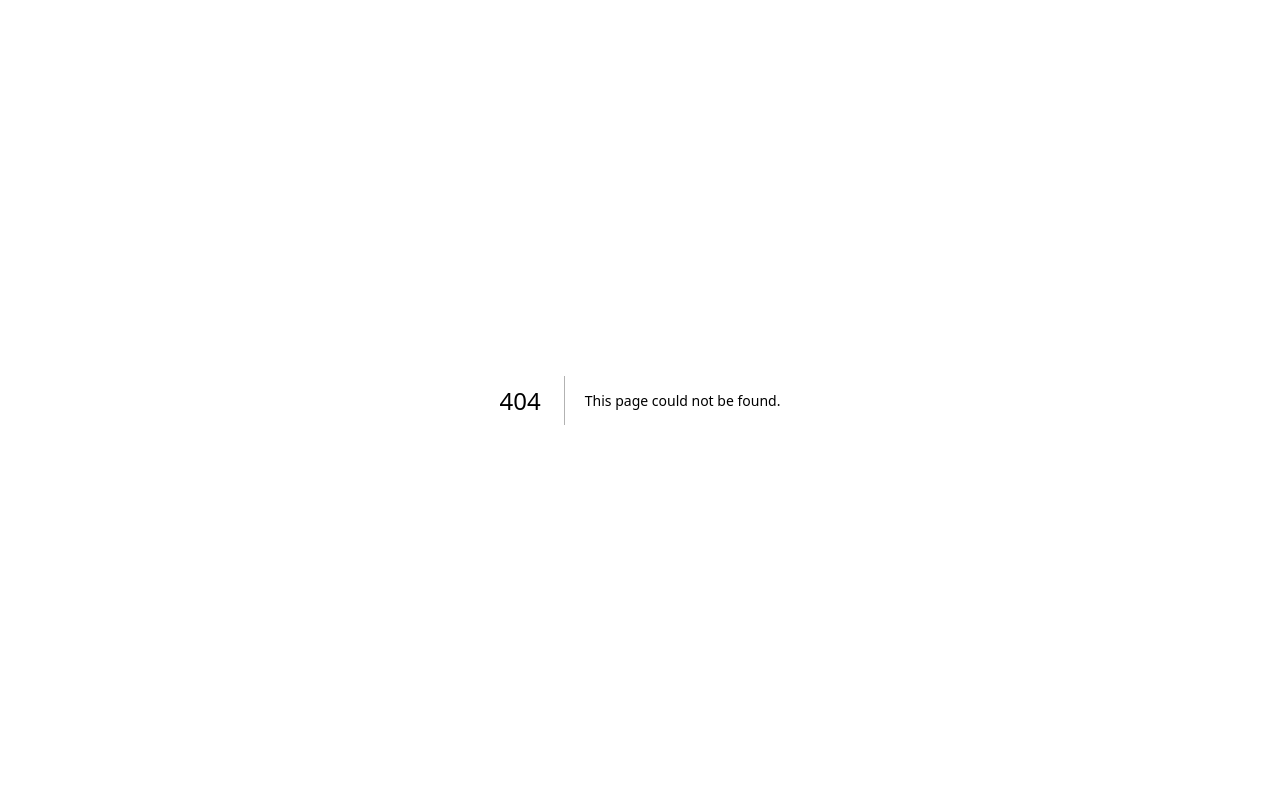
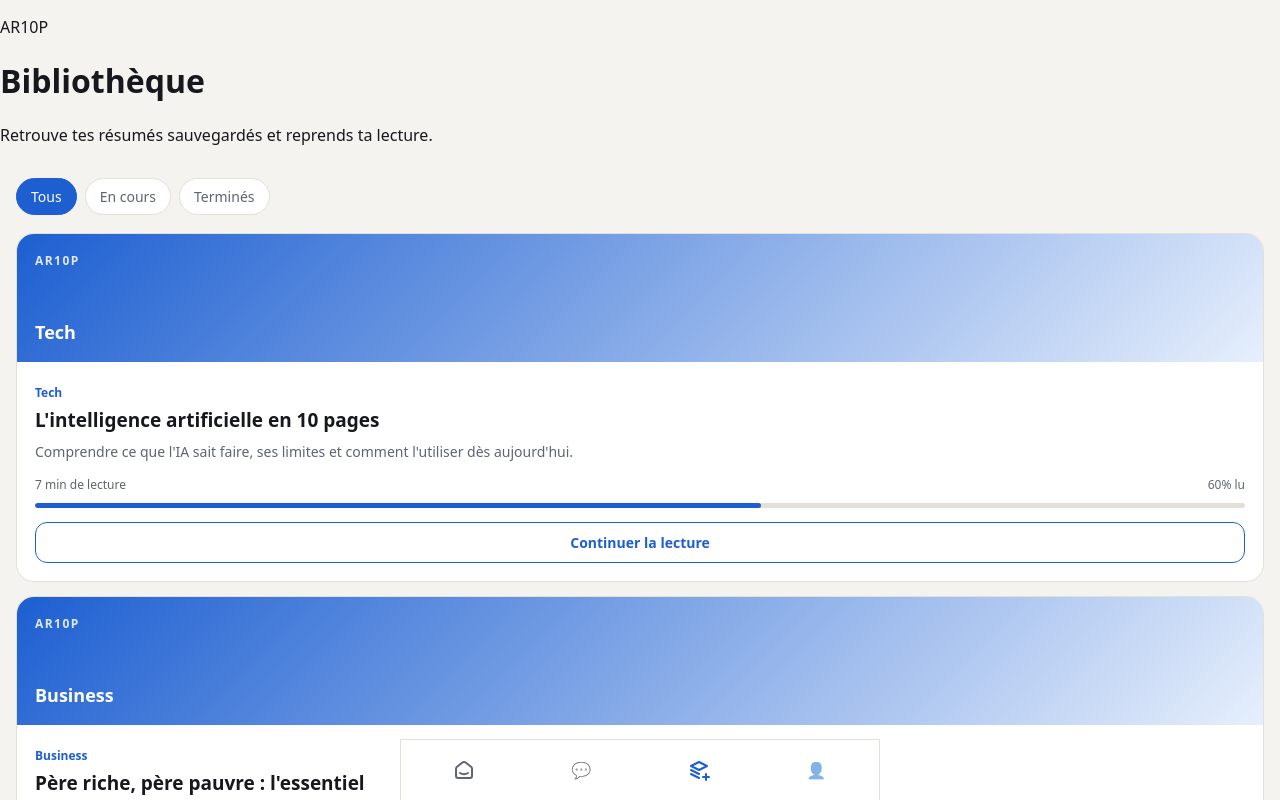
Before and after one commit to Malalatina586/AR10P, a Next.js app: page /bibliotheque in a window 1280 px wide. Before the commit this address had no page. Shown: the top 800 px of the page. Built offline with nearby package versions, Linux system fonts and the light colour scheme.

Commit message:
feat: add AR10P V0.1.6 library

```diff
--- /dev/null
+++ b/src/app/bibliotheque/page.tsx
@@ -0,0 +1,5 @@
+import Library from "@/components/Library";
+
+export default function BibliothequePage() {
+  return <Library />;
+}
--- a/src/app/globals.css
+++ b/src/app/globals.css
@@ -99,3 +99,26 @@ button:disabled{cursor:default}
 .about-foot{font-size:13px;margin-top:32px}
 
 @media(min-width:481px){body{background:var(--bg)}}
+
+/* Bibliothèque */
+.library{padding:8px 16px 100px}
+.library-filters{display:flex;gap:8px;overflow-x:auto;padding:8px 0 18px;scrollbar-width:none}
+.library-filters::-webkit-scrollbar{display:none}
+.library-filter{border:1px solid var(--line);background:var(--surface);color:var(--muted);border-radius:999px;padding:8px 14px;font-size:14px;white-space:nowrap}
+.library-filter.active{background:var(--blue);border-color:var(--blue);color:#fff}
+.library-list{display:grid;gap:14px}
+.library-card{border:1px solid var(--line);border-radius:18px;background:var(--surface);overflow:hidden}
+.library-card-content{padding:18px}
+.library-category{display:inline-block;font-size:12px;font-weight:700;color:var(--blue);margin-bottom:8px}
+.library-card h2{font-size:19px;line-height:1.25;margin:0 0 8px}
+.library-card p{color:var(--muted);font-size:14px;line-height:1.5;margin:0 0 14px}
+.library-meta{display:flex;justify-content:space-between;gap:12px;color:var(--muted);font-size:12px;margin-bottom:10px}
+.library-progress{height:5px;background:var(--line);border-radius:999px;overflow:hidden;margin-bottom:14px}
+.library-progress span{display:block;height:100%;background:var(--blue);border-radius:999px}
+.library-action{width:100%;border:1px solid var(--blue);background:transparent;color:var(--blue);border-radius:12px;padding:10px 14px;font-size:14px;font-weight:700}
+.library-action:hover{background:var(--blue);color:#fff}
+
+.library-cover{min-height:128px;padding:18px;display:flex;flex-direction:column;justify-content:space-between;background:linear-gradient(135deg,var(--blue),var(--accent-bg));color:#fff}
+.library-cover span{font-size:12px;font-weight:800;letter-spacing:.12em;opacity:.85}
+.library-cover strong{font-size:18px;line-height:1.2;max-width:85%}
+.library-card-content{padding:18px}
--- a/src/components/Feed.tsx
+++ b/src/components/Feed.tsx
@@ -56,7 +56,7 @@ export default function Feed() {
       <nav className="tabbar" aria-label="Navigation principale">
         <button className="tab active" aria-current="page" aria-label="Fil"><IconSmartHome /></button>
         <button className="tab" disabled title="Bientôt" aria-label="Messages (bientôt)"><IconMessages size={24} /></button>
-        <button className="tab" disabled title="Bientôt — nécessite un compte" aria-label="Bibliothèque (bientôt)"><IconStackPlus /></button>
+        <a className="tab" href="/bibliotheque" aria-label="Bibliothèque"><IconStackPlus /></a>
         <button className="tab" disabled title="Bientôt — nécessite un compte" aria-label="Profil (bientôt)"><IconUserTabler size={24} /></button>
       </nav>
     </div>
--- /dev/null
+++ b/src/components/Library.tsx
@@ -0,0 +1,133 @@
+"use client";
+
+import { useMemo, useState } from "react";
+import { FEED, LIBRARY, type LibraryStatus } from "@/lib/mock-data";
+import { IconSmartHome, IconStackPlus } from "./Icons";
+
+type Filter = "all" | LibraryStatus;
+
+const FILTERS: { id: Filter; label: string }[] = [
+  { id: "all", label: "Tous" },
+  { id: "in-progress", label: "En cours" },
+  { id: "completed", label: "Terminés" },
+];
+
+export default function Library() {
+  const [filter, setFilter] = useState<Filter>("all");
+
+  const items = useMemo(() => {
+    return LIBRARY
+      .filter((entry) => filter === "all" || entry.status === filter)
+      .map((entry) => ({
+        ...entry,
+        summary: FEED.find((item) => item.id === entry.summaryId),
+      }))
+      .filter((entry) => entry.summary);
+  }, [filter]);
+
+  return (
+    <div className="app-shell">
+      <header className="topbar">
+        <div>
+          <p className="eyebrow">AR10P</p>
+          <h1>Bibliothèque</h1>
+          <p>Retrouve tes résumés sauvegardés et reprends ta lecture.</p>
+        </div>
+      </header>
+
+      <main className="library">
+        <div className="library-filters" aria-label="Filtrer la bibliothèque">
+          {FILTERS.map((item) => (
+            <button
+              key={item.id}
+              className={`library-filter ${filter === item.id ? "active" : ""}`}
+              onClick={() => setFilter(item.id)}
+            >
+              {item.label}
+            </button>
+          ))}
+        </div>
+
+        <section className="library-list" aria-label="Résumés enregistrés">
+          {items.map(({ summaryId, status, progress, summary }) => {
+            if (!summary || summary.type !== "summary") return null;
+
+            return (
+              <article className="library-card" key={summaryId}>
+                <div className={`library-cover library-cover-${summary.category.toLowerCase().replace(/[^a-z0-9]+/g, "-")}`}><span>AR10P</span><strong>{summary.category}</strong></div>
+                <div className="library-card-content">
+                  <span className="library-category">{summary.category}</span>
+
+                  <h2>{summary.title}</h2>
+
+                  <p>{summary.description}</p>
+
+                  <div className="library-meta">
+                    <span>{summary.readingMinutes} min de lecture</span>
+                    <span>
+                      {status === "completed"
+                        ? "Terminé"
+                        : status === "in-progress"
+                          ? `${progress}% lu`
+                          : "À lire"}
+                    </span>
+                  </div>
+
+                  {status === "in-progress" && (
+                    <div
+                      className="library-progress"
+                      aria-label={`${progress}% lu`}
+                    >
+                      <span style={{ width: `${progress}%` }} />
+                    </div>
+                  )}
+
+                  <button className="library-action">
+                    {status === "completed"
+                      ? "Relire"
+                      : status === "in-progress"
+                        ? "Continuer la lecture"
+                        : "Commencer"}
+                  </button>
+                </div>
+              </article>
+            );
+          })}
+        </section>
+
+        {items.length === 0 && (
+          <p className="empty">Aucun résumé dans cette catégorie.</p>
+        )}
+      </main>
+
+      <nav className="tabbar" aria-label="Navigation principale">
+        <a className="tab" href="/" aria-label="Fil">
+          <IconSmartHome />
+        </a>
+        <button
+          className="tab"
+          disabled
+          title="Bientôt"
+          aria-label="Messages (bientôt)"
+        >
+          <span aria-hidden="true">💬</span>
+        </button>
+        <button
+          className="tab active"
+          aria-current="page"
+          aria-label="Bibliothèque"
+        >
+          <IconStackPlus />
+        </button>
+        <button
+          className="tab"
+          disabled
+          title="Bientôt — nécessite un compte"
+          aria-label="Profil (bientôt)"
+        >
+          <span aria-hidden="true">👤</span>
+        </button>
+      </nav>
+    </div>
+  );
+}
--- a/src/lib/mock-data.ts
+++ b/src/lib/mock-data.ts
@@ -262,3 +262,19 @@ export function timeAgo(iso: string): string {
 
   return `Il y a ${Math.floor(h / 24)} j`;
 }
+
+export type LibraryStatus = "saved" | "in-progress" | "completed";
+
+export type LibraryItem = {
+  summaryId: string;
+  status: LibraryStatus;
+  progress: number;
+};
+
+export const LIBRARY: LibraryItem[] = [
+  { summaryId: "s2", status: "in-progress", progress: 60 },
+  { summaryId: "s1", status: "completed", progress: 100 },
+  { summaryId: "s4", status: "saved", progress: 0 },
+  { summaryId: "s6", status: "in-progress", progress: 35 },
+  { summaryId: "s3", status: "completed", progress: 100 },
+];
```
